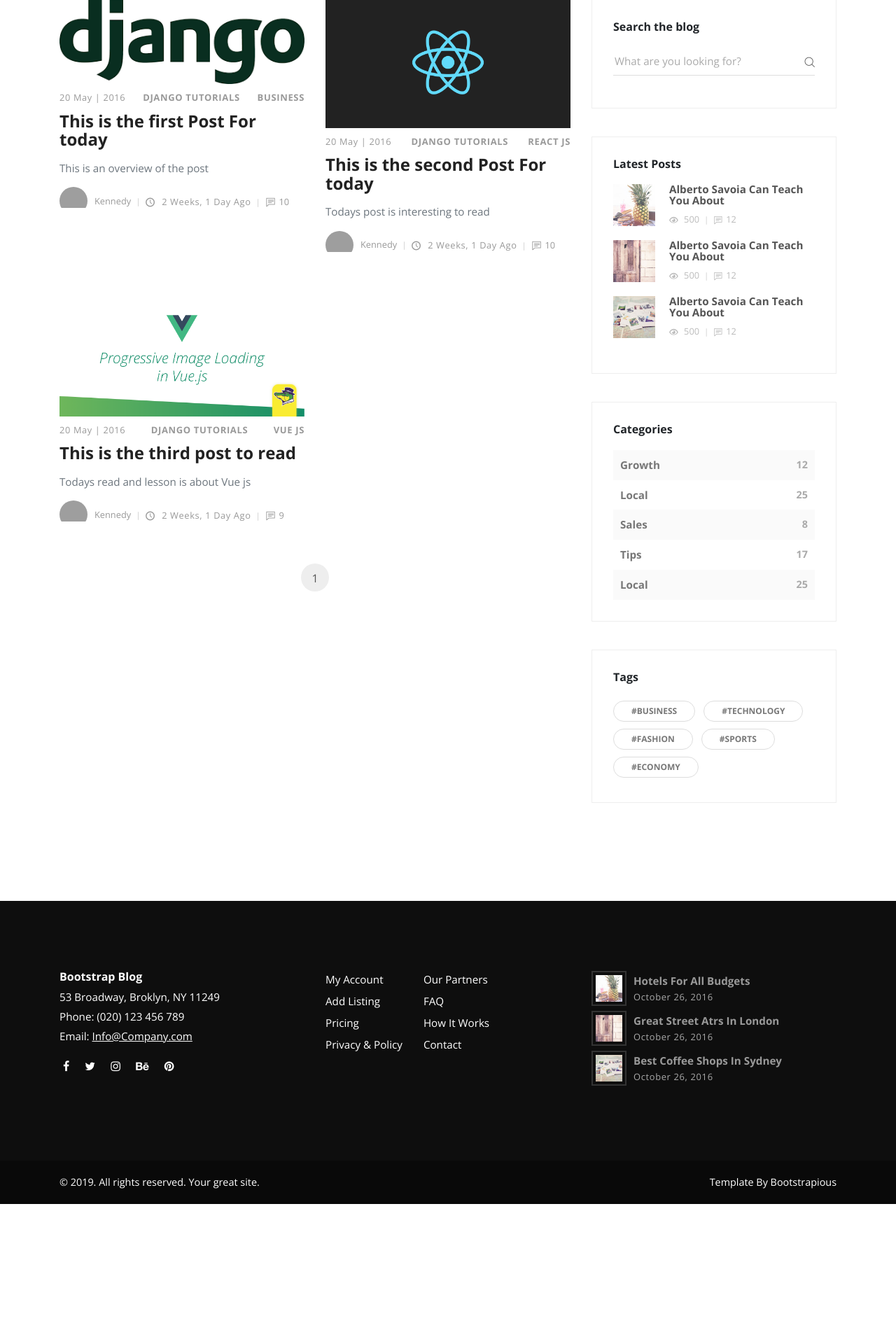
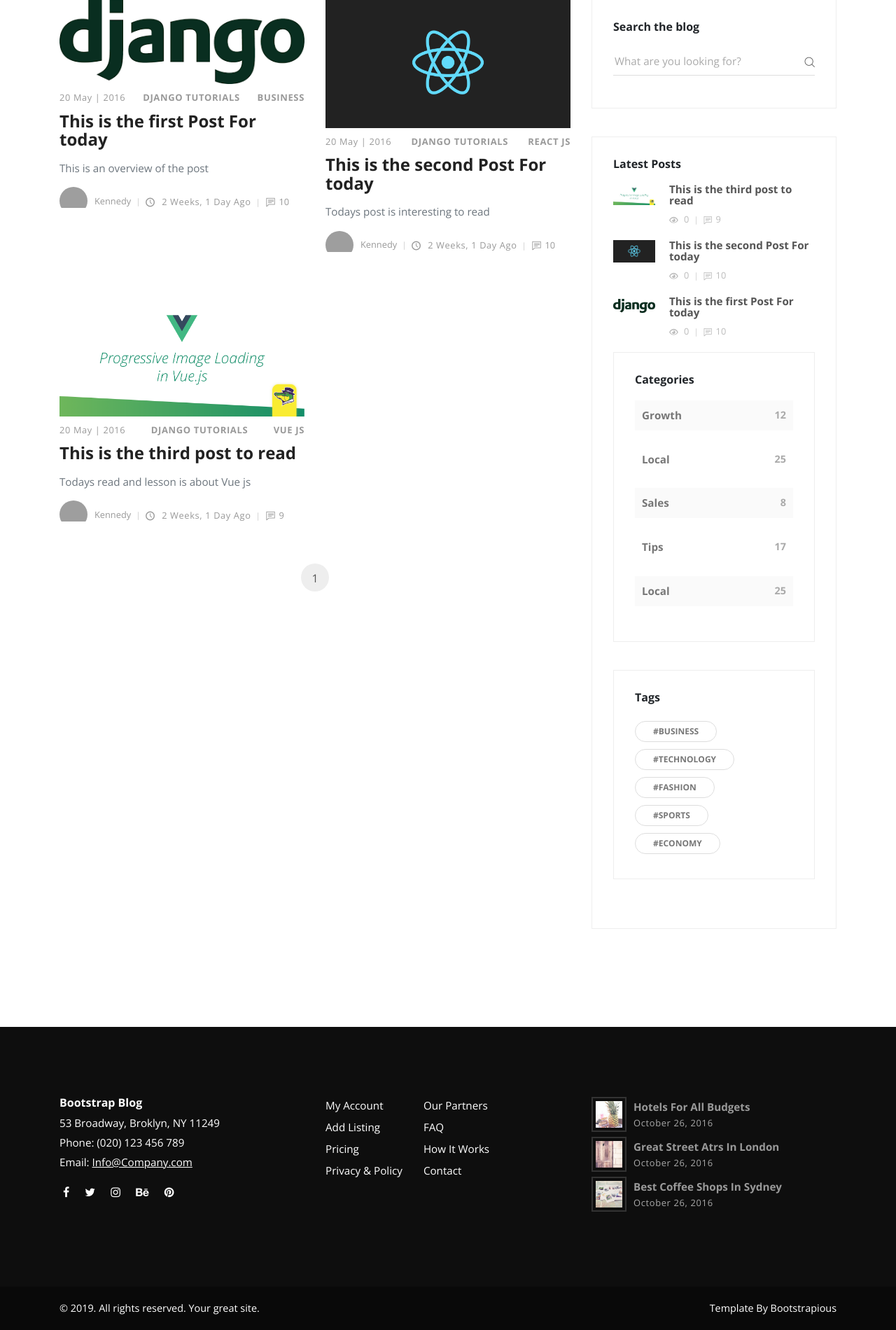
Before and after one commit to Kennedy-Njeri/Django-complete-Blogging-System, a Django app: page /blog/ in a window 1280 px wide. Shown: the part 132-2032 px from the top of the page at 70% size. Before the commit the page ends 1852 px from the top, so only its background shows below. Run offline with Django 3.2, Linux system fonts and the light colour scheme; data comes from the database, SQL or seed files in the repository; both versions use the stored data as it was after the commit; some libraries are stand-ins or nearby versions; grey boxes are pictures that could not be loaded.

Commit message:
categories count

```diff
--- a/blog/urls.py
+++ b/blog/urls.py
@@ -8,7 +8,7 @@ from posts.views import index, blog, post
 urlpatterns = [
     path('admin/', admin.site.urls),
     path('', index, name='index'),
-    path('blog/', blog, name='blog'),
-    path('post/', post, name='post'),
+    path('blog/', blog, name='post-list'),
+    path('post/<id>', post, name='post-detail'),
 
 ] + static(settings.MEDIA_URL, document_root=settings.MEDIA_ROOT)
--- a/posts/models.py
+++ b/posts/models.py
@@ -1,5 +1,6 @@
 from django.db import models
 from django.contrib.auth import get_user_model
+from django.urls import reverse
 
 User = get_user_model()
 
@@ -24,6 +25,7 @@ class Post(models.Model):
     overview = models.TextField()
     timestamp = models.DateTimeField(auto_now_add=True)
     comment_count = models.IntegerField(default=0)
+    view_count = models.IntegerField(default=0)
     author = models.ForeignKey(Author, on_delete=models.CASCADE)
     thumbnail = models.ImageField()
     categories = models.ManyToManyField(Category)
@@ -31,3 +33,9 @@ class Post(models.Model):
 
     def __str__(self):
         return self.title
+
+
+    def get_absolute_url(self):
+        return reverse('post-detail', kwargs={
+            'id': self.id
+        })
--- a/posts/views.py
+++ b/posts/views.py
@@ -1,7 +1,16 @@
 from django.shortcuts import render
 from . models import Post
+from django.db.models import Count
 from marketing.models import SignUp
 from django.core.paginator import Paginator, EmptyPage, PageNotAnInteger
+
+
+def get_category_count():
+    queryset = Post.objects.values('categories__title').annotate(Count('categories__title'))
+
+    return queryset
+
+
 
 
 def index(request):
@@ -20,6 +29,7 @@ def index(request):
 
     context = {
         'object_list': featured,
+
         'latest': latest
     }
 
@@ -28,6 +38,13 @@ def index(request):
 
 
 def blog(request):
+
+    category_count = get_category_count()
+
+    print (category_count)
+
+    most_recent = Post.objects.order_by('-timestamp')[:3]
+
 
     post_list = Post.objects.all()
 
@@ -52,11 +69,15 @@ def blog(request):
 
         'queryset':  paginated_queryset,
 
-        'page_request_var': page_request_var
+        'most_recent': most_recent,
+
+        'page_request_var': page_request_var,
+
+        'category_count': category_count,
 
     }
 
     return render(request, 'blog.html', context)
 
-def post(request):
+def post(request, id):
     return render(request, 'post.html', {})
--- a/templates/blog.html
+++ b/templates/blog.html
@@ -15,14 +15,14 @@
 
               {% for post in queryset %}
               <div class="post col-xl-6">
-                <div class="post-thumbnail"><a href="post.html"><img src="{{ post.thumbnail.url }}" alt="..." class="img-fluid"></a></div>
+                <div class="post-thumbnail"><a href="{{ post.get_absolute_url }}"><img src="{{ post.thumbnail.url }}" alt="..." class="img-fluid"></a></div>
                 <div class="post-details">
                   <div class="post-meta d-flex justify-content-between">
                     <div class="date meta-last">20 May | 2016</div>
                      {% for cat in post.categories.all %}
                     <div class="category"><a href="#">{{ cat }}</a></div>
                     {% endfor %}
-                  </div><a href="post.html">
+                  </div><a href="{{ post.get_absolute_url }}">
                     <h3 class="h4">{{ post.title }}</h3></a>
                   <p class="text-muted">{{ post.overview }}</p>
                   <footer class="post-footer d-flex align-items-center">
@@ -45,7 +45,7 @@
                  {% if queryset.has_previous %}
                 <li class="page-item"><a href="?{{ page_request_var }}={{ queryset.previous_page_number }}" class="page-link"> <i class="fa fa-angle-left"></i></a></li>
                 {% endif %}
-                <li class="page-item"><a href="#" class="page-link active">{{ queryset.number }}</a></li>
+                <li class="page-item"><a href="?{{ page_request_var }}={{ queryset.number }}" class="page-link active">{{ queryset.number }}</a></li>
                 {% if queryset.has_next %}
                 <li class="page-item"><a href="?{{ page_request_var }}={{ queryset.next_page_number }}" class="page-link"> <i class="fa fa-angle-right"></i></a></li>
                 {% endif %}
@@ -72,33 +72,20 @@
               <h3 class="h6">Latest Posts</h3>
             </header>
             <div class="blog-posts"><a href="#">
+              {% for post in most_recent %}
+              <a href="{{ post.get_absolute_url }}">
                 <div class="item d-flex align-items-center">
-                  <div class="image"><img src="{% static 'img/small-thumbnail-1.jpg' %}" alt="..." class="img-fluid"></div>
-                  <div class="title"><strong>Alberto Savoia Can Teach You About</strong>
+                  <div class="image"><img src="{{ post.thumbnail.url }}" alt="..." class="img-fluid"></div>
+                  <div class="title"><strong>{{ post.title }}</strong>
                     <div class="d-flex align-items-center">
-                      <div class="views"><i class="icon-eye"></i> 500</div>
-                      <div class="comments"><i class="icon-comment"></i>12</div>
+                      <div class="views"><i class="icon-eye"></i> {{ post.view_count }}</div>
+                      <div class="comments"><i class="icon-comment"></i>{{ post.comment_count }}</div>
                     </div>
                   </div>
-                </div></a><a href="#">
-                <div class="item d-flex align-items-center">
-                  <div class="image"><img src="{% static 'img/small-thumbnail-2.jpg' %}" alt="..." class="img-fluid"></div>
-                  <div class="title"><strong>Alberto Savoia Can Teach You About</strong>
-                    <div class="d-flex align-items-center">
-                      <div class="views"><i class="icon-eye"></i> 500</div>
-                      <div class="comments"><i class="icon-comment"></i>12</div>
-                    </div>
-                  </div>
-                </div></a><a href="#">
-                <div class="item d-flex align-items-center">
-                  <div class="image"><img src="{% static 'img/small-thumbnail-3.jpg' %}" alt="..." class="img-fluid"></div>
-                  <div class="title"><strong>Alberto Savoia Can Teach You About</strong>
-                    <div class="d-flex align-items-center">
-                      <div class="views"><i class="icon-eye"></i> 500</div>
-                      <div class="comments"><i class="icon-comment"></i>12</div>
-                    </div>
-                  </div>
-                </div></a></div>
+                </div></a>
+              {% endfor %}
+
+
           </div>
 
 
```
Also changed, not shown: db.sqlite3, posts/migrations/0003_post_view_count.py (added).
